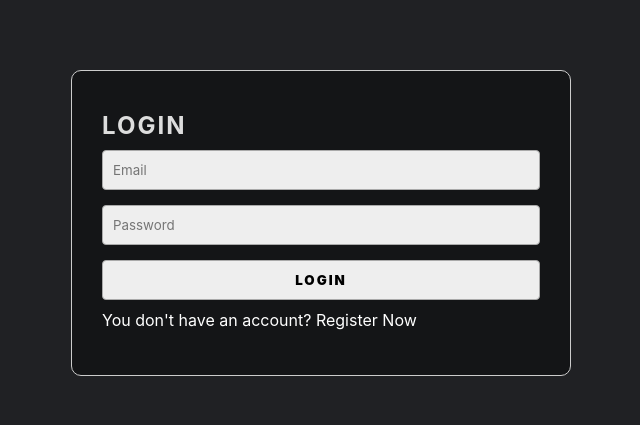
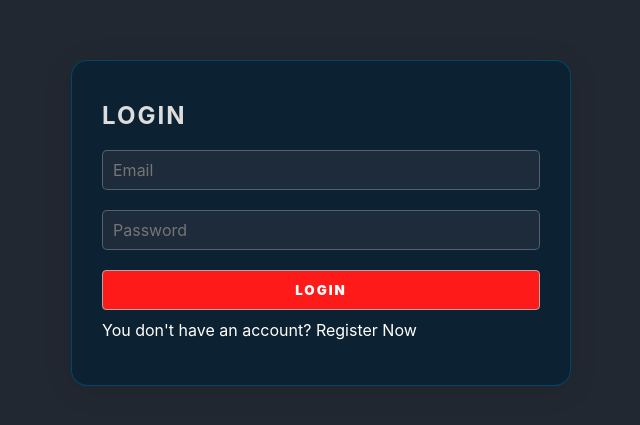
Before and after one commit to harshiilllll/project-noteapp, a React (Create React App) app in the folder client/: page / in a window 1280 px wide. Shown: the part 177-602 px from the top of the page, without its empty margins (319-959 px from the left). Built offline with nearby package versions, Linux system fonts and the light colour scheme.

Commit message:
make it better

```diff
--- a/client/src/components/Login.js
+++ b/client/src/components/Login.js
@@ -52,14 +52,19 @@ export default function Login({setIsLogin}) {
            <div className="login create-note">
                 <h2>Login</h2>
                 <form onSubmit={loginSubmit}>
+
+                    <div className='inputBox'>
                     <input type="email" name="email" id="login-email"
                     placeholder="Email" required value={user.email}
                     onChange={onChangeInput} />
+                    </div>
 
+                    <div className='inputBox'>
                     <input type="password" name="password" id="login-password"
                     placeholder="Password" required value={user.password}
                     autoComplete="true"
                     onChange={onChangeInput} />
+                    </div>
 
                     <button type="submit">Login</button>
                     <p>You don't have an account?
@@ -71,17 +76,24 @@ export default function Login({setIsLogin}) {
            <div className="register create-note" style={style}>
            <h2>Register</h2>
                 <form onSubmit={registerSubmit}>
+
+                    <div className='inputBox'>
                     <input type="text" name="name" id="register-name"
                     placeholder="User Name" required value={user.name}
                     onChange={onChangeInput} />
+                    </div>
 
+                    <div className='inputBox'>
                     <input type="email" name="email" id="register-email"
                     placeholder="Email" required value={user.email}
                     onChange={onChangeInput} />
+                    </div>
 
+                    <div className='inputBox'>
                     <input type="password" name="password" id="register-password"
                     placeholder="Password" required value={user.password}
                     autoComplete="true" onChange={onChangeInput} />
+                    </div>
 
                     <button type="submit">Register</button>
                     <p>You have an account?
--- a/client/src/index.css
+++ b/client/src/index.css
@@ -2,8 +2,8 @@
   padding: 0;
   box-sizing: border-box;
   margin: 0;
-  font-family: -apple-system, BlinkMacSystemFont, 'Segoe UI', 'Roboto', 'Oxygen',
-    'Ubuntu', 'Cantarell', 'Fira Sans', 'Droid Sans', 'Helvetica Neue',
+  font-family: -apple-system, BlinkMacSystemFont, "Segoe UI", "Roboto", "Oxygen",
+    "Ubuntu", "Cantarell", "Fira Sans", "Droid Sans", "Helvetica Neue",
     sans-serif;
   -webkit-font-smoothing: antialiased;
   -moz-osx-font-smoothing: grayscale;
@@ -11,20 +11,20 @@
 }
 
 code {
-  font-family: source-code-pro, Menlo, Monaco, Consolas, 'Courier New',
+  font-family: source-code-pro, Menlo, Monaco, Consolas, "Courier New",
     monospace;
 }
 
-body{
+body {
   /* background: rgb(63,9,63); */
-  background-color: #202124;
+  background-color: #222831;
 }
-.notes-page{
+.notes-page {
   width: 100%;
   min-height: 100vh;
   color: whitesmoke;
 }
-.notes-page header{
+.notes-page header {
   max-width: 1920px;
   min-height: 100px;
   overflow: hidden;
@@ -34,41 +34,50 @@ body{
   justify-content: space-around;
   align-items: center;
 }
-a{
+a {
   text-decoration: none;
   color: whitesmoke;
 }
-.notes-page header .logo{
+.notes-page header .logo {
   text-transform: uppercase;
   letter-spacing: 2px;
 }
-.notes-page header ul li{
+.notes-page header ul li {
   list-style: none;
   display: inline-block;
   padding: 0 15px;
 }
-.notes-page header ul li a{
+.notes-page header ul li a {
   text-transform: uppercase;
   opacity: 0.7;
 }
-.notes-page header ul li a:hover{
+
+.notes-page header ul:nth-child(3) a {
+  color: #5f85db;
+}
+
+.notes-page header ul li a:hover {
   opacity: 1;
 }
-.notes-page section{
+.notes-page section {
   width: 100%;
   padding: 20px 0;
 }
-.note-wrapper{
+.note-wrapper {
   max-width: 1920px;
   display: flex;
   flex-wrap: wrap;
   justify-content: space-around;
   margin: auto;
 }
-.card{
+.card {
   width: 300px;
-  background: transparent;
-  border: 1px solid #aaa;
+  background: rgba(0, 53, 79, 0.307);
+  border-radius: 16px;
+  box-shadow: 0 4px 30px rgba(0, 0, 0, 0.1);
+  backdrop-filter: blur(11.6px);
+  -webkit-backdrop-filter: blur(11.6px);
+  border: 1px solid rgba(0, 73, 109, 0.94);
   border-radius: 6px;
   padding: 10px;
   position: relative;
@@ -77,26 +86,26 @@ a{
   cursor: pointer;
 }
 
-.card:hover{
+.card:hover {
   border: 1px solid #eee;
 }
-.card:hover a{
+.card:hover a {
   border: 1px solid #eee;
   padding: 4px 5px;
   border-radius: 4px;
 }
 
-.card:hover .close{
+.card:hover .close {
   display: block;
   color: #fff;
 }
 
-.card a:hover{
+.card a:hover {
   background-color: #eee;
   color: #333;
 }
 
-.card .close{
+.card .close {
   position: absolute;
   top: 5px;
   right: 10px;
@@ -108,13 +117,13 @@ a{
   color: #aaa;
   display: none;
 }
-.card h4{
+.card h4 {
   margin-right: 10px;
   overflow: hidden;
   text-overflow: ellipsis;
   white-space: nowrap;
 }
-.card .text-wrapper{
+.card .text-wrapper {
   width: 100%;
   height: 150px;
   display: -webkit-box;
@@ -124,11 +133,12 @@ a{
   margin: 10px 0;
   color: #fff9;
 }
-.card .date{
+.card .date {
   text-align: right;
-  color: wheat;
+  color: #00dfc4;
+  opacity: 0.9;
 }
-.card-footer{
+.card-footer {
   display: flex;
   justify-content: space-between;
   align-items: center;
@@ -139,51 +149,90 @@ a{
   font-size: 12px;
 }
 /* ******* Create Note******************* */
-.create-note{
+.create-note {
   max-width: 500px;
   width: 100%;
   margin: auto;
   border: 1px solid #ccc;
   border-radius: 10px;
   padding: 30px;
+  background: rgba(0, 53, 79, 0.307);
+  border-radius: 16px;
+  box-shadow: 0 4px 30px rgba(0, 0, 0, 0.1);
+  backdrop-filter: blur(11.6px);
+  -webkit-backdrop-filter: blur(11.6px);
+  border: 1px solid rgba(0, 73, 109, 0.94);
 }
-.create-note h2{
+.create-note h2 {
   letter-spacing: 2px;
   text-transform: uppercase;
   margin: 10px 0;
 }
-.create-note .row{
+.create-note .row {
   width: 100%;
   margin: 10px 0;
 }
 .create-note input,
-.create-note button{
+.create-note button {
   width: 100%;
   height: 40px;
-  padding:  0 10px;
+  padding: 0 10px;
   outline: none;
-  background-color: #eee;
+  background-color: white;
   border-radius: 4px;
   border: 1px solid #aaa;
 }
 
-.create-note input:focus,
-.create-note button:focus{
-  width: 100%;
-  height: 40px;
-  padding:  0 10px;
-  outline: none;
-  background-color: #fff;
-  border-radius: 4px;
-  border: 1px solid #fff;
+.create-note button {
+  background-color: red;
+  color: white;
+  transition: all 0.5s;
+  position: relative;
 }
 
-.create-note label{
+.create-note button::before {
+  content: "";
+  position: absolute;
+  top: 0;
+  left: 0;
+  width: 100%;
+  height: 100%;
+  z-index: 1;
+  background-color: rgba(255, 255, 255, 0.1);
+  transition: all 0.3s;
+}
+
+.create-note button:hover::before {
+  opacity: 0;
+  transform: scale(0.5, 0.5);
+}
+
+.create-note button::after {
+  content: "";
+  position: absolute;
+  top: 0;
+  left: 0;
+  width: 100%;
+  height: 100%;
+  z-index: 1;
+  opacity: 0;
+  transition: all 0.3s;
+  border: 1px solid rgba(255, 255, 255, 0.5);
+  transform: scale(1.2, 1.2);
+}
+
+.create-note button:hover::after {
+  opacity: 1;
+  transform: scale(1, 1);
+}
+
+.create-note label {
   text-transform: uppercase;
   font-weight: 600;
   letter-spacing: 2px;
+  font-size: 14px;
 }
-.create-note textarea{
+.create-note textarea {
   width: 100%;
   resize: none;
   padding: 0 5px;
@@ -192,59 +241,106 @@ a{
   border-radius: 4px;
   border: 1px solid #aaa;
 }
-.create-note textarea:focus{
+.create-note textarea:focus {
   background-color: #fff;
 }
-.create-note button{
+.create-note button {
   cursor: pointer;
   text-transform: uppercase;
   font-weight: 900;
   letter-spacing: 2px;
 }
-.create-note button:hover,
-.create-note button:active{
-  background-color: #333;
-  color: #fff;
-}
-@media (max-width: 500px){
-  .create-note{
+
+@media (max-width: 500px) {
+  .create-note {
     padding: 15px;
     border: 1px solid #ccc;
   }
 }
 
 /* *********Login / Register******* */
-.login-page{
+.login-page {
   position: relative;
   width: 100%;
   min-height: 100vh;
 }
-.login input,
-.register input{
-  margin-bottom: 15px;
-}
+
 .login,
-.register{
+.register {
   position: absolute;
   top: 50%;
   left: 50%;
   transform: translate(-50%, -50%);
-  background: #141517;
+  background-color: #0c2233;
 }
 .login-page h2,
-.login-page h3{
+.login-page h3 {
   color: #ddd;
 }
-.login-page h3{
-    text-align: center;
-    text-transform: uppercase;
-    margin-top: 15px;
+.login-page h3 {
+  text-align: center;
+  text-transform: uppercase;
+  margin-top: 15px;
 }
-.login-page p{
+.login-page p {
   margin: 10px 0;
   color: white;
 }
-.login-page span:hover{
-  color: orange;
+.login-page span:hover {
+  color: #00dfc4;
   cursor: pointer;
 }
+
+.inputBox {
+  position: relative;
+  width: 100%;
+  margin-block: 20px;
+}
+
+.inputBox input {
+  width: 100%;
+  padding: 10px;
+  border: 1px solid rgba(255, 255, 255, 0.25);
+  background: #1d2b3a;
+  border-radius: 5px;
+  outline: none;
+  color: #fff;
+  font-size: 1em;
+  transition: 0.5s;
+}
+
+.inputBox span {
+  position: absolute;
+  left: 0;
+  top: 0;
+  padding: 10px;
+  pointer-events: none;
+  font-size: 1em;
+  color: rgba(255, 255, 255, 0.25);
+  text-transform: uppercase;
+  transition: 0.5s;
+}
+
+.inputBox input:valid ~ span,
+.inputBox input:focus ~ span {
+  color: #00dfc4;
+  transform: translateX(10px) translateY(-7px);
+  font-size: 0.65em;
+  padding: 0 10px;
+  background: #1d2b3a;
+  border-left: 1px solid #00dfc4;
+  border-right: 1px solid #00dfc4;
+  letter-spacing: 0.2em;
+}
+
+.inputBox:nth-child(2) input:valid ~ span,
+.inputBox:nth-child(2) input:focus ~ span {
+  background: #00dfc4;
+  color: #1d2b3a;
+  border-radius: 2px;
+}
+
+.inputBox input:valid,
+.inputBox input:focus {
+  border: 1px solid #00dfc4;
+}
```
Also changed, not shown: 1 other file (tests, documents, lock files or other folders).
